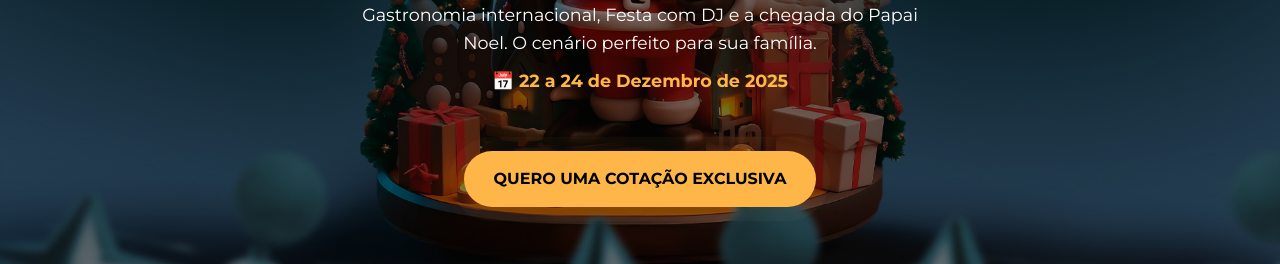
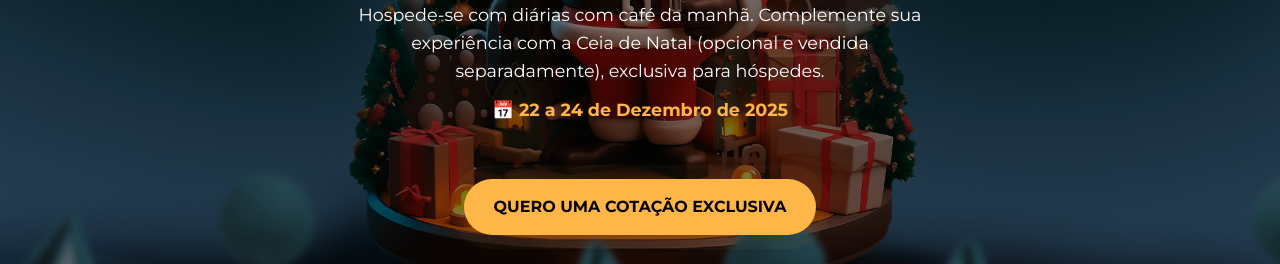
Before and after one commit to DesenvolvimentoViale/natalvc, a plain HTML site: page index.html in a window 1280 px wide. Shown: the part 406-670 px from the top of the page. Drawn offline with nearby package versions, Linux system fonts and the light colour scheme.

Commit message:
index.html

```diff
--- a/index.html
+++ b/index.html
@@ -213,7 +213,7 @@
             <img src="logo.png" alt="Natal Viale Cataratas" class="logo-img">
         </div>
         <h1>Natal Mágico Viale</h1>
-        <p>Gastronomia internacional, Festa com DJ e a chegada do Papai Noel. O cenário perfeito para sua família.</p>
+        <p>Hospede-se com diárias com café da manhã. Complemente sua experiência com a Ceia de Natal (opcional e vendida separadamente), exclusiva para hóspedes.</p>
         <p style="font-weight: 700; margin-top: -20px; color: var(--cor-destaque);">📅 22 a 24 de Dezembro de 2025</p>
         <br>
         <a href="https://wa.me/554521057240?text=Ol%C3%A1!%20Vi%20a%20p%C3%A1gina%20de%20Natal%20e%20gostaria%20de%20cotar%20o%20periodo%20para%20minha%20fam%C3%ADlia." class="btn btn-pulse">Quero uma Cotação Exclusiva</a>
```
